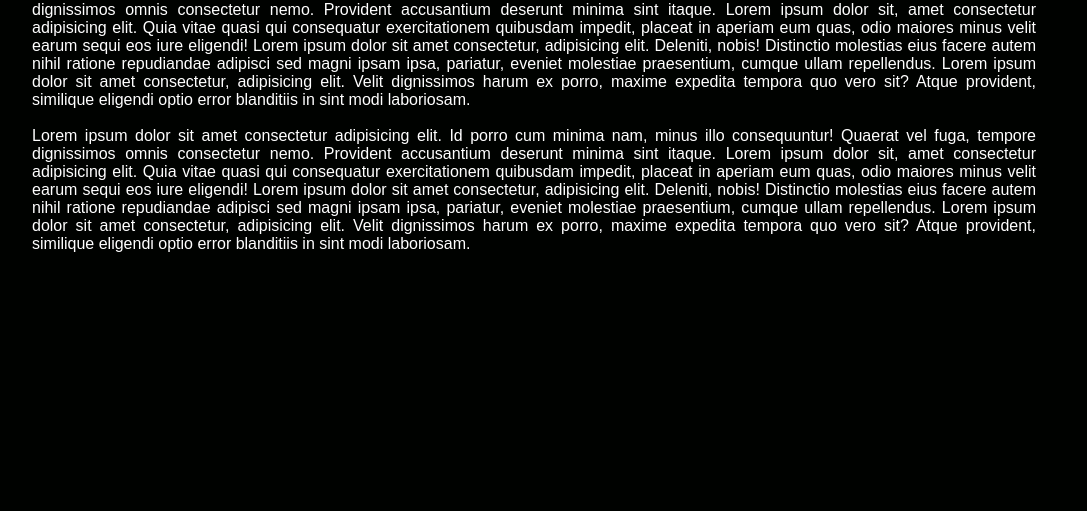
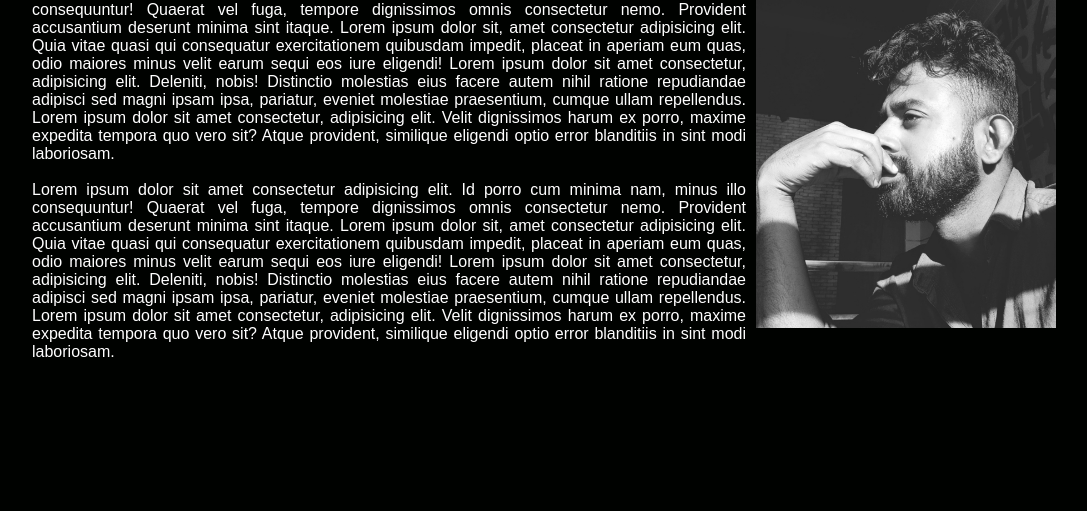
Before and after one commit to Rahid-Raihan9/class-3, a plain HTML site: page index.html in a window 1280 px wide. Shown: the part 311-822 px from the top of the page, without its empty margins (96-1183 px from the left). Before the commit the page ends 800 px from the top, so only its background shows below. Drawn offline with Linux system fonts and the light colour scheme.

Commit message:
Update index.html

```diff
--- a/index.html
+++ b/index.html
@@ -26,7 +26,7 @@
         <div class="content">
 
             <div class=" image">
-                <img src="/images/IMG_1678391593690.jpg" alt="Picture of the Author">
+                <img src="/images/IMG.jpg" alt="Picture of the Author">
             </div>
             <div class="header-text-left">
             <h1>Noob Mern Stack Deveoper</h1>
```
